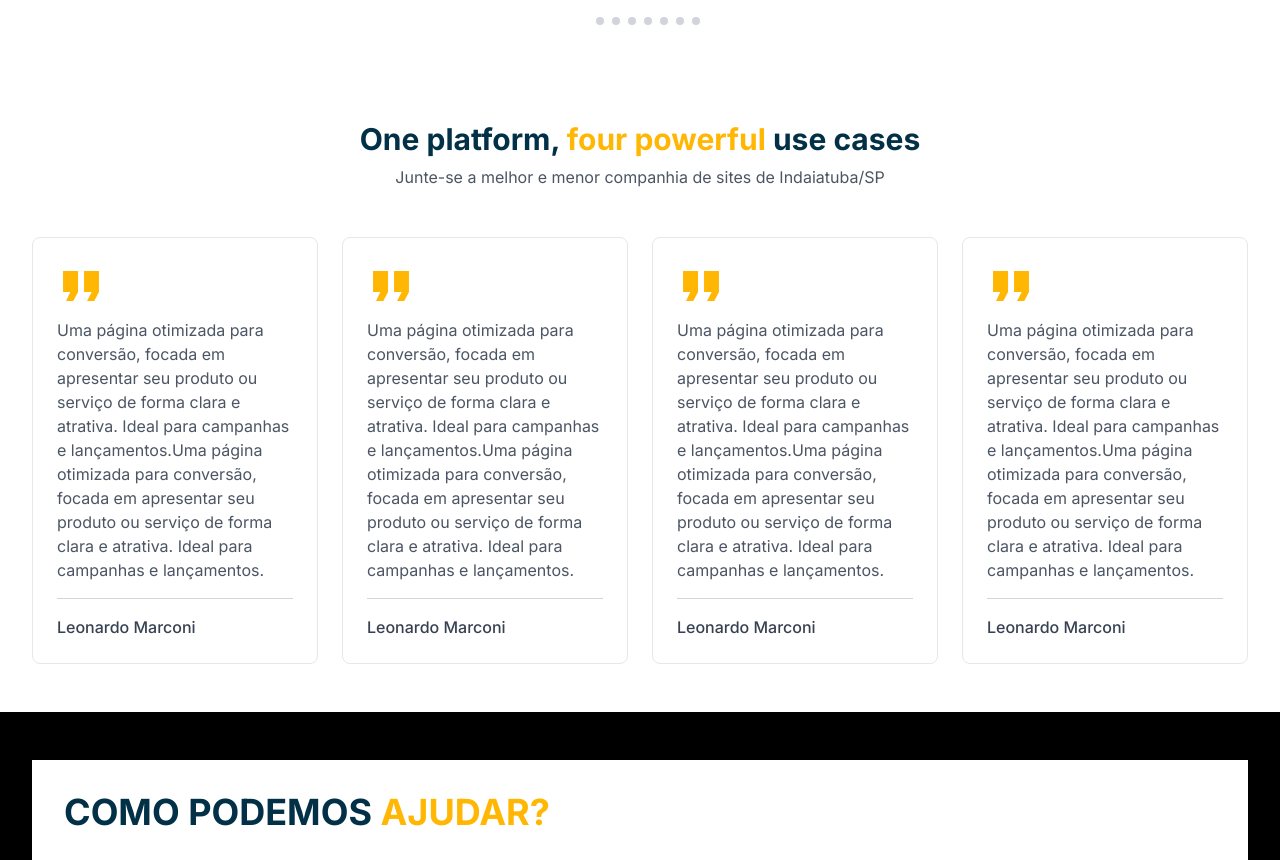
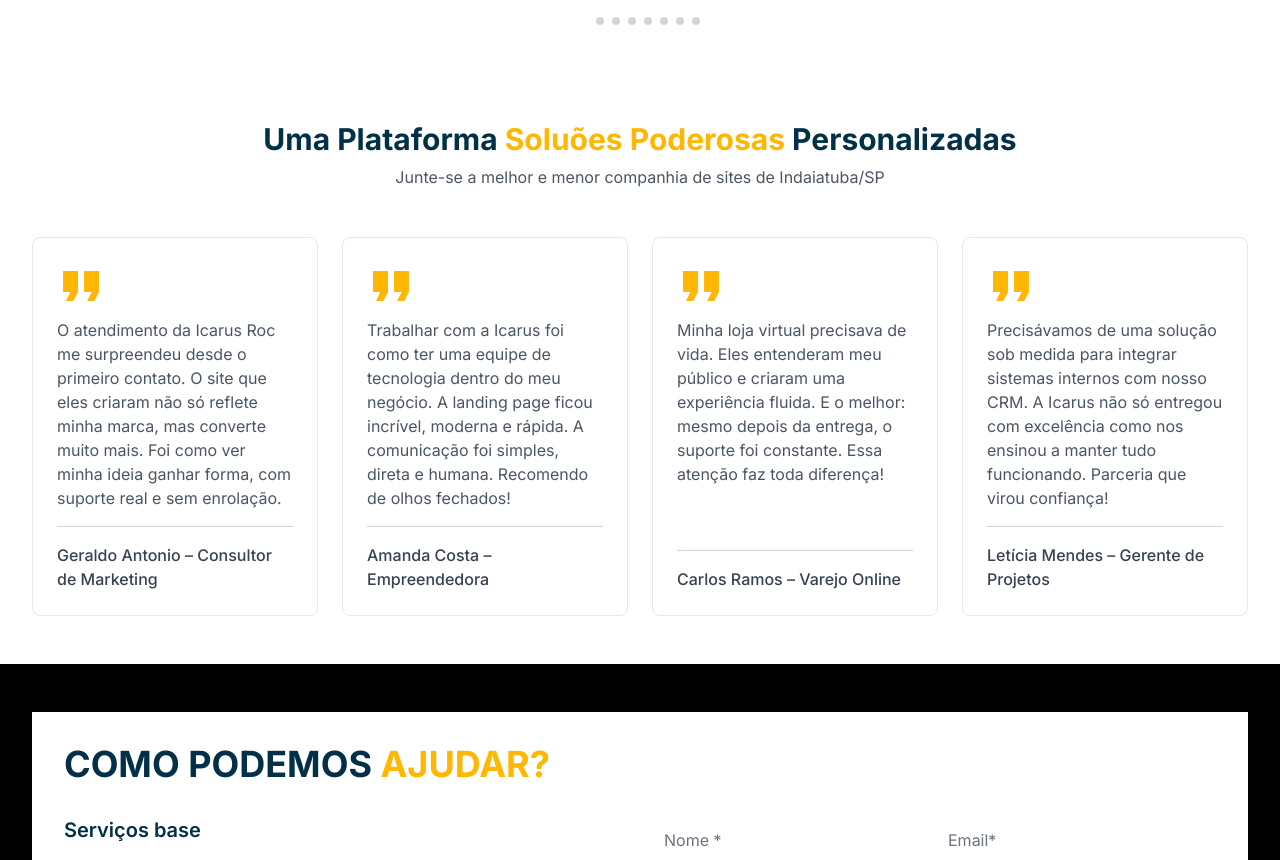
Before and after one commit to ToneRevetler/IcarusRoc, a Next.js app: page / in a window 1280 px wide. Shown: the part 3140-4000 px from the top of the page. Built offline with nearby package versions, Linux system fonts and the light colour scheme.

Commit message:
feat: testimonial atualized

```diff
--- a/components/Testimonials/TestimonialsSection.tsx
+++ b/components/Testimonials/TestimonialsSection.tsx
@@ -5,35 +5,36 @@ export default function TestimonialsSection() {
   {
     id: 1,
     quote:
-        "Uma página otimizada para conversão, focada em apresentar seu produto ou serviço de forma clara e atrativa. Ideal para campanhas e lançamentos.Uma página otimizada para conversão, focada em apresentar seu produto ou serviço de forma clara e atrativa. Ideal para campanhas e lançamentos.",
-      author: "Leonardo Marconi",
+      "O atendimento da Icarus Roc me surpreendeu desde o primeiro contato. O site que eles criaram não só reflete minha marca, mas converte muito mais. Foi como ver minha ideia ganhar forma, com suporte real e sem enrolação.",
+    author: "Geraldo Antonio – Consultor de Marketing",
   },
   {
     id: 2,
     quote:
-        "Uma página otimizada para conversão, focada em apresentar seu produto ou serviço de forma clara e atrativa. Ideal para campanhas e lançamentos.Uma página otimizada para conversão, focada em apresentar seu produto ou serviço de forma clara e atrativa. Ideal para campanhas e lançamentos.",
-      author: "Leonardo Marconi",
+      "Trabalhar com a Icarus foi como ter uma equipe de tecnologia dentro do meu negócio. A landing page ficou incrível, moderna e rápida. A comunicação foi simples, direta e humana. Recomendo de olhos fechados!",
+    author: "Amanda Costa – Empreendedora",
   },
   {
     id: 3,
     quote:
-        "Uma página otimizada para conversão, focada em apresentar seu produto ou serviço de forma clara e atrativa. Ideal para campanhas e lançamentos.Uma página otimizada para conversão, focada em apresentar seu produto ou serviço de forma clara e atrativa. Ideal para campanhas e lançamentos.",
-      author: "Leonardo Marconi",
+      "Minha loja virtual precisava de vida. Eles entenderam meu público e criaram uma experiência fluida. E o melhor: mesmo depois da entrega, o suporte foi constante. Essa atenção faz toda diferença!",
+    author: "Carlos Ramos – Varejo Online",
   },
   {
     id: 4,
     quote:
-        "Uma página otimizada para conversão, focada em apresentar seu produto ou serviço de forma clara e atrativa. Ideal para campanhas e lançamentos.Uma página otimizada para conversão, focada em apresentar seu produto ou serviço de forma clara e atrativa. Ideal para campanhas e lançamentos.",
-      author: "Leonardo Marconi",
+      "Precisávamos de uma solução sob medida para integrar sistemas internos com nosso CRM. A Icarus não só entregou com excelência como nos ensinou a manter tudo funcionando. Parceria que virou confiança!",
+    author: "Letícia Mendes – Gerente de Projetos",
   },
 ];
+
 
   return (
     <section className="py-12 max-w-7xl mx-auto container px-4 md:px-0 lg:px-8">
       <div className="text-center mb-12">
         <h2 className="text-3xl font-bold mb-2 text-icarus-dark-blue">
-          One platform,{" "}
-          <span className="text-[#FFB703]">four powerful </span>use cases
+          Uma Plataforma {" "}
+          <span className="text-[#FFB703]">Soluões Poderosas</span> Personalizadas
         </h2>
         <p className="text-gray-600 max-w-3xl mx-auto">
           Junte-se a melhor e menor companhia de sites de Indaiatuba/SP
```
Lines whose indentation alone changed are shown as unchanged.
